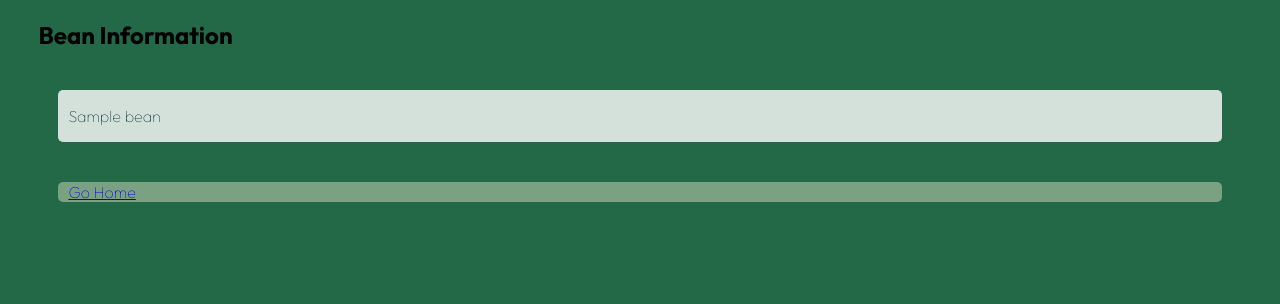
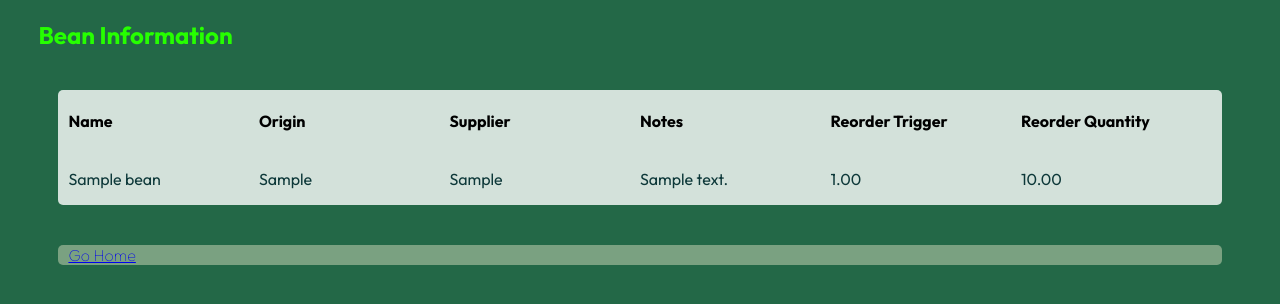
Before and after one commit to benjaminbuckmaster/fazenda, a Django app: page / in a window 1280 px wide. Shown: the part 121-425 px from the top of the page. Run offline with Django 5.2, Linux system fonts and the light colour scheme; tables that the repository leaves empty hold one stand-in row (values such as "Sample post").

Commit message:
updated homepage to show bean info

```diff
--- a/inventory/static/css/style.css
+++ b/inventory/static/css/style.css
@@ -1,4 +1,4 @@
-@import url('https://fonts.googleapis.com/css2?family=Outfit:wght@100;700&display=swap');
+@import url('https://fonts.googleapis.com/css2?family=Outfit:wght@100;200;300;400;700&display=swap');
 
 html {
     font-size: 16px;
@@ -18,12 +18,28 @@ h1 {
     color: rgb(216, 255, 223);
 }
 
+h2 {
+    color: rgb(38, 255, 0);
+}
+
 .bean-info-container {
+    display: flex;
+    flex-direction: column;
     background-color: rgba(255, 255, 255, 0.8);
 }
 
-.bean-information {
+.bean-info {
+    display: flex;
     color: rgb(13, 56, 57);
+    font-weight: 400;
+}
+
+.bean-info-header {
+    display: flex;
+}
+
+.bean-info p, .bean-info-header h4 {
+    width: 20%;
 }
 
 .footer-block {
--- a/inventory/templates/home.html
+++ b/inventory/templates/home.html
@@ -4,8 +4,23 @@
 <h2>Bean Information</h2>
 {% if beans %}
 <div class="bean-info-container">
+    <div class="bean-info-header">
+        <h4>Name</h4>
+        <h4>Origin</h4>
+        <h4>Supplier</h4>
+        <h4>Notes</h4>
+        <h4>Reorder Trigger</h4>
+        <h4>Reorder Quantity</h4>
+    </div>
     {% for bean in beans %}
-    <p class="bean-information">{{ bean }}</p>
+    <div class="bean-info">
+        <p>{{ bean.name }}</p>
+        <p>{{ bean.origin }}</p>
+        <p>{{ bean.supplier }}</p>
+        <p>{{ bean.notes }}</p>
+        <p>{{ bean.reorder_trigger }}</p>
+        <p>{{ bean.reorder_qty }}</p>
+    </div>
     {% endfor %}
 </div>
 {% endif %}
```
Also changed, not shown: inventory/migrations/0002_alter_bean_notes_alter_bean_origin_and_more.py (added).
